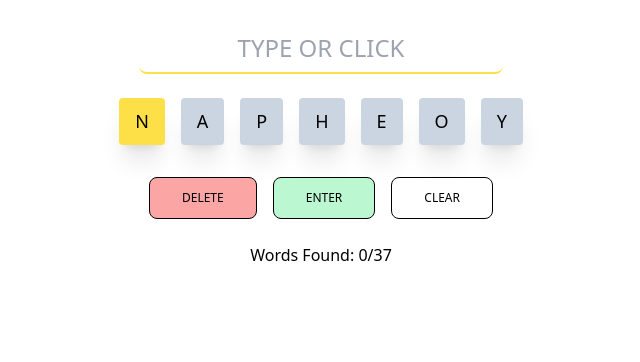
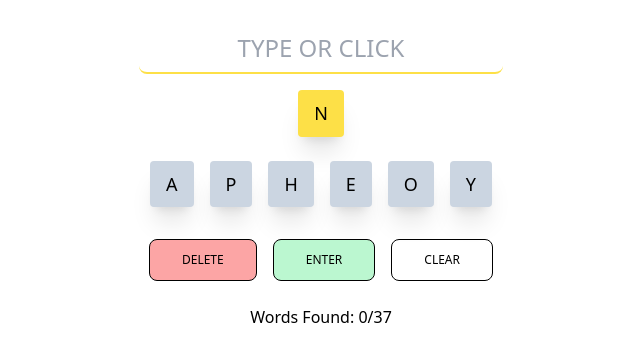
Before and after one commit to wanwari/spelling-bee, a React (Create React App) app: page / in a window 1280 px wide. Shown: the top 362 px of the page, without its empty margins (319-959 px from the left). Built offline with nearby package versions, Linux system fonts and the light colour scheme.

Commit message:
style: place key letter on its own line

```diff
--- a/src/components/Keyboard.js
+++ b/src/components/Keyboard.js
@@ -3,7 +3,7 @@ const Keyboard = ({ letters, keyboardPressed }) => {
     return(
         <div>
             {letters.map((letter, index) => {
-                    const colour = (index === 0) ? "bg-yellow-300" : "bg-slate-300";
+                    const colour = (index === 0) ? "bg-yellow-300 block m-auto my-4" : "bg-slate-300";
                     return <input
                         key={letter}
                         onClick={() => keyboardPressed(letter)}
```
